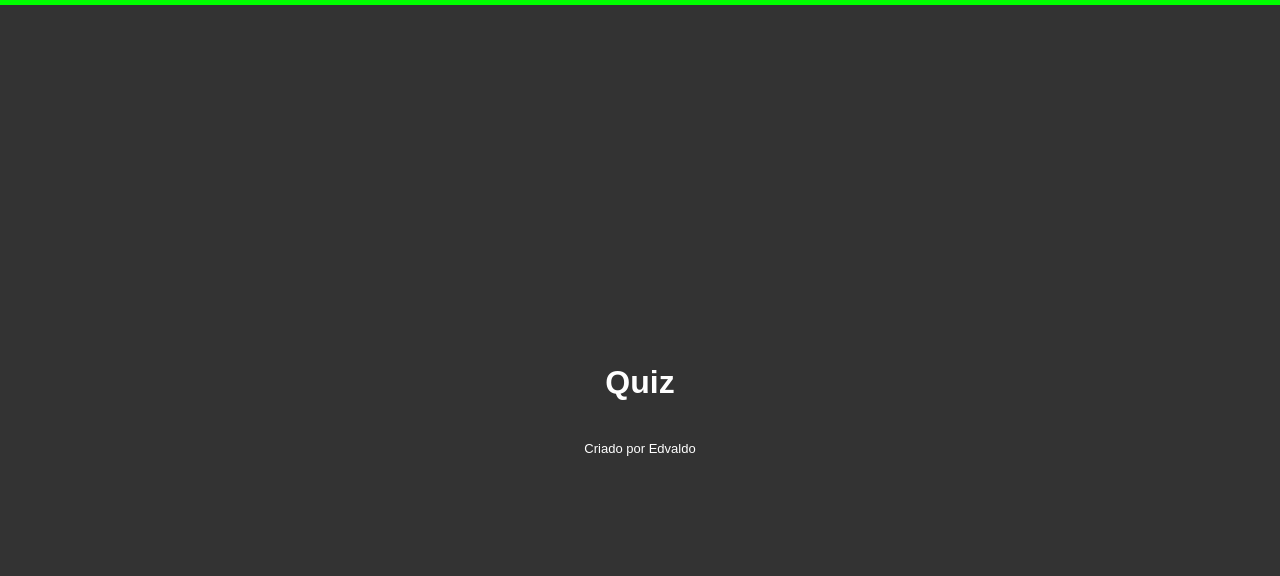
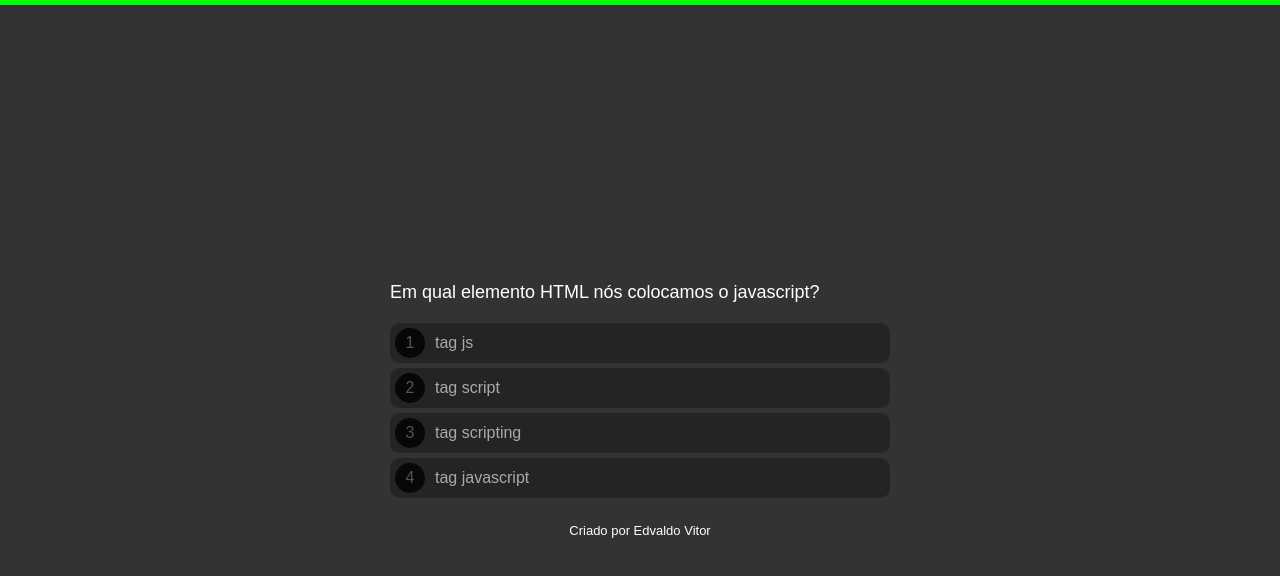
Before and after one commit to edvaldovitor250/quizz, a plain HTML site: page index.html in a window 1280 px wide. Drawn offline with Linux system fonts and the light colour scheme.

Commit message:
add: function for show question

```diff
--- a/index.html
+++ b/index.html
@@ -11,8 +11,6 @@
     <div class="progress">
         <div class="progress--bar"></div>
     </div>
-
-    <h1>Quiz</h1>
 
     <div class="questionArea">
         <div class="question">...</div>
@@ -29,7 +27,7 @@
         <button>Fazer novamente</button>
     </div>
 
-    <footer>Criado por Edvaldo</footer>
+    <footer>Criado por Edvaldo Vitor</footer>
 
     <script src="questions.js"></script>
     <script src="script.js"></script>
--- a/script.js
+++ b/script.js
@@ -0,0 +1,34 @@
+// Initial Data
+let currentQuestion = 0;
+
+showQuestion();
+
+// Function
+function showQuestion() {
+    if (questions[currentQuestion]) {
+        let q = questions[currentQuestion];
+
+        // Oculta a área de pontuação e exibe a área de pergunta
+        document.querySelector('.scoreArea').style.display = 'none';
+        document.querySelector('.questionArea').style.display = 'block';
+
+        // Define o conteúdo da pergunta
+        document.querySelector('.question').innerHTML = q.question;
+        document.querySelector('.options').innerHTML = '';
+
+        // Gera o HTML para as opções
+        let optionsHtml = '';
+        for (let i in q.options) {
+            optionsHtml += `<div data-op${i} class="option"><span>${parseInt(i)+1}</span>${q.options[i]}</div>`;
+        }
+        document.querySelector('.options').innerHTML = optionsHtml;
+
+        document.querySelectorAll('.option .option').forEach(item =>{
+            item.addEventListener('click',optionClickEvent)
+        })
+
+
+    } else {
+        // Não há mais perguntas
+    }
+}
```
